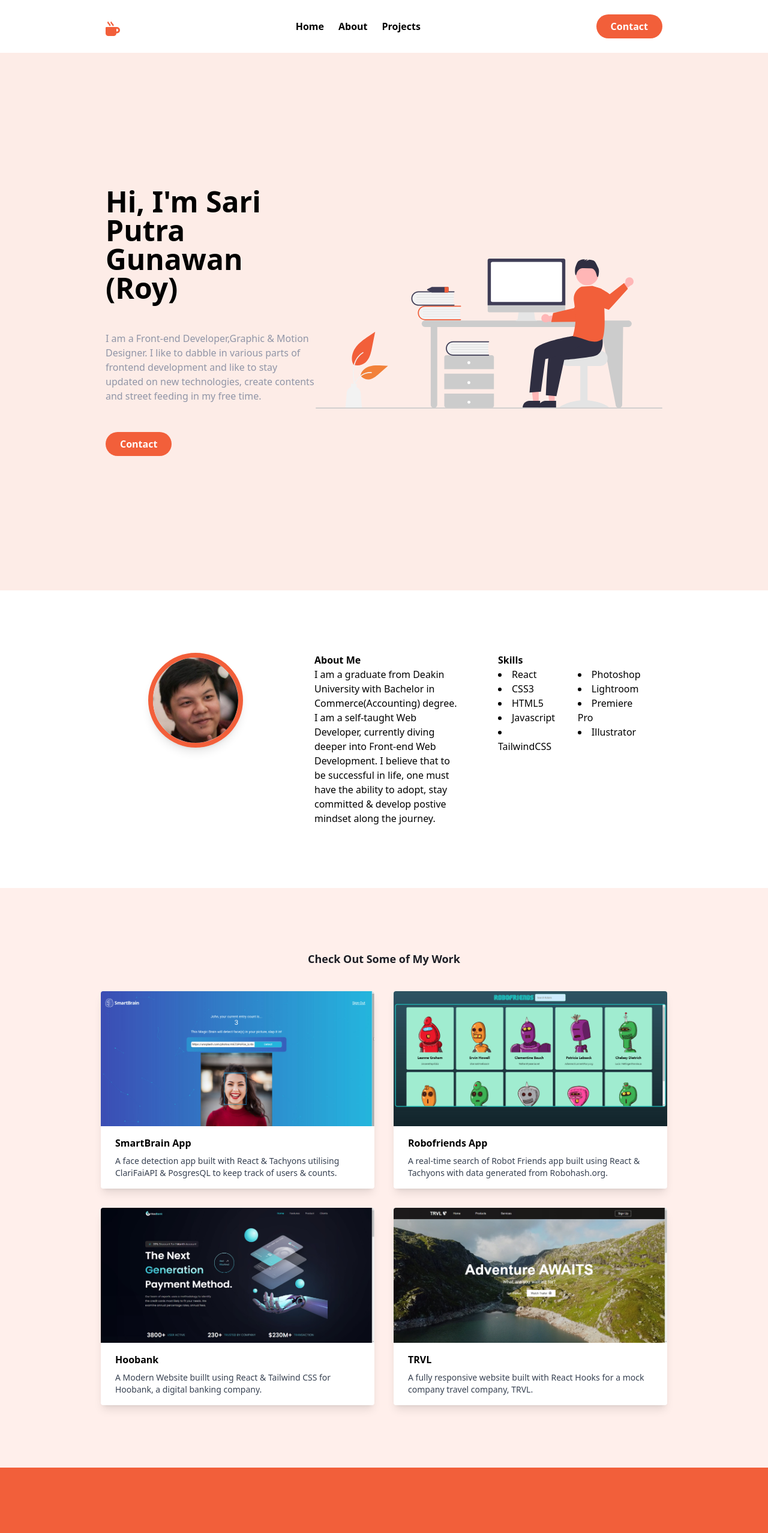
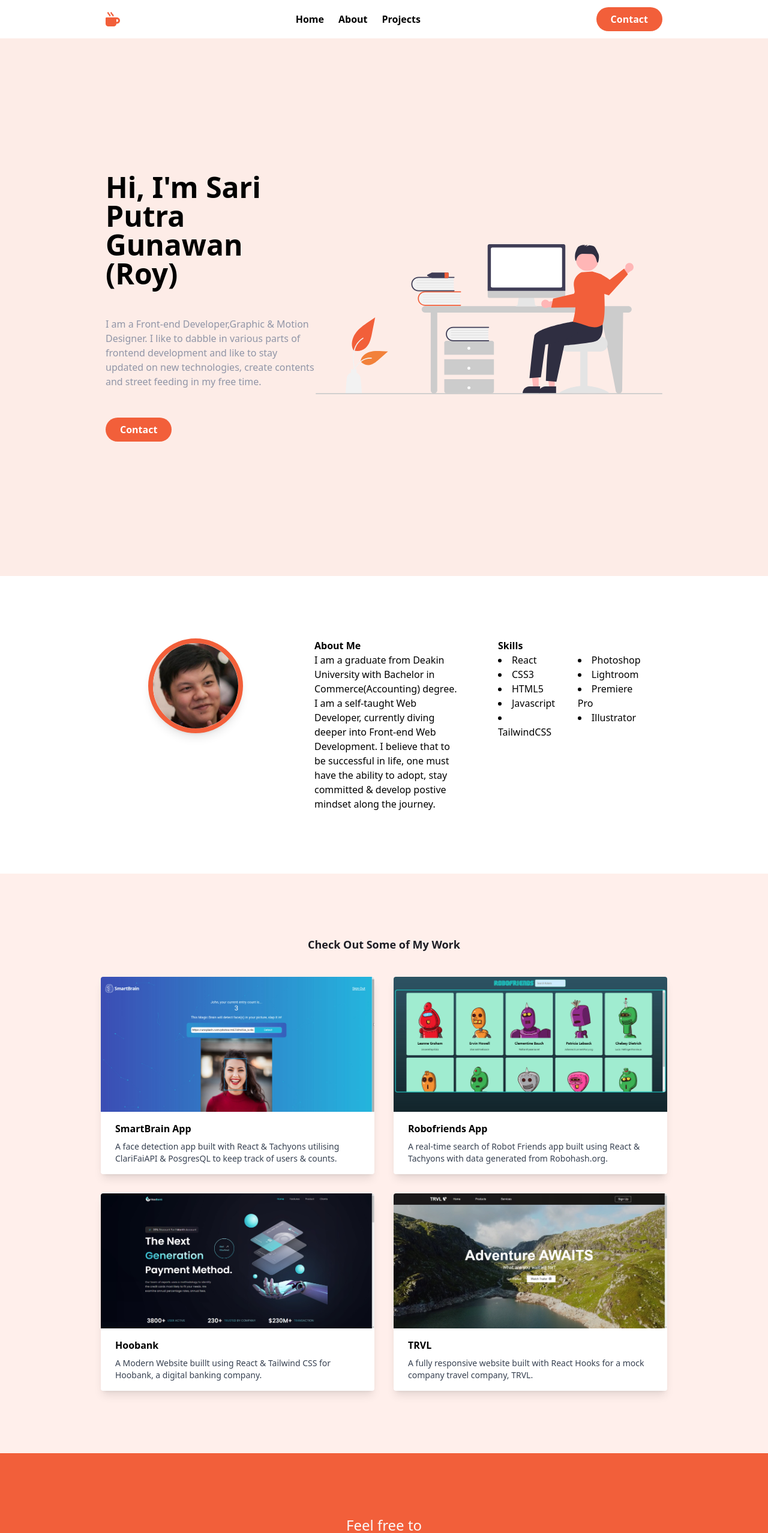
Before and after one commit to rzilla92/react-Tailwind-personal, a React (Vite) app: page / in a window 1280 px wide. Shown: the top 2555 px of the page at 60% size. Built offline with nearby package versions, Linux system fonts and the light colour scheme.

Commit message:
update styling

```diff
--- a/src/components/Contact.jsx
+++ b/src/components/Contact.jsx
@@ -5,7 +5,8 @@ function Contact() {
     <section id='contact' className=' bg-brightRed py-16 '>
         <div className='container flex flex-col justify-center  mx-auto px-4 py-10'>
             <div className='flex-1 text-center mb-10'>
-                <h1 className='font-bold text-2xl text-veryLightGray'>Feel free to contact me or view my CV</h1>
+                <h1 className=' font-normal text-2xl text-veryLightGray'>Feel free to</h1>
+                <h1 className='font-bold text-3xl text-veryLightGray'>Contact me or View my CV</h1>
             </div>
             <div className='flex-1 flex flex-row justify-center items-center gap-8'>
               <a target='_blank' rel='nonreferrer noopener' className=' cursor-pointer transition-all hover:opacity-75 hover:scale-110 ' href='https://www.linkedin.com/in/sari-putra-gunawan-62666259/'><i className="fa-brands fa-linkedin text-4xl text-white"></i></a>
--- a/src/components/Nav.jsx
+++ b/src/components/Nav.jsx
@@ -12,9 +12,9 @@ function Nav() {
 
   return (
     <section id='nav' className='sticky top-0 z-50 bg-white'>
-      <nav className='relative container mx-auto p-6'>
+      <nav className='relative container mx-auto px-6 py-3'>
           <div className='flex items-center justify-between'>
-              <div className='pt-2'><i className="fa-solid fa-mug-hot text-brightRed text-2xl baseline"></i></div>
+              <div className='hover:scale-110 hover:rotate-6 transition-all'><i className="fa-solid fa-mug-hot text-brightRed text-2xl baseline hover:text-darkBlue"></i></div>
               <div className='hidden md:flex justify-center items-center space-x-6'>
                   <Link to="home" activeClass="active" smooth={true} spy={true} className="font-semibold cursor-pointer hover:opacity-70">Home</Link>
                   <Link to="about" smooth={true} spy={true} className="font-semibold cursor-pointer hover:opacity-70">About</Link>
```
